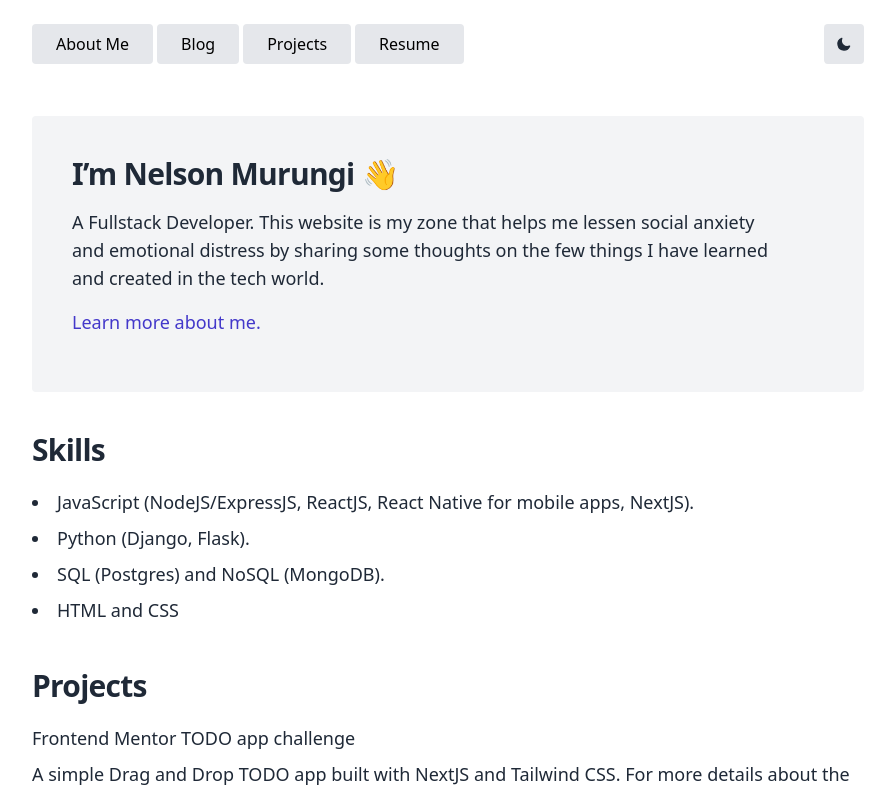
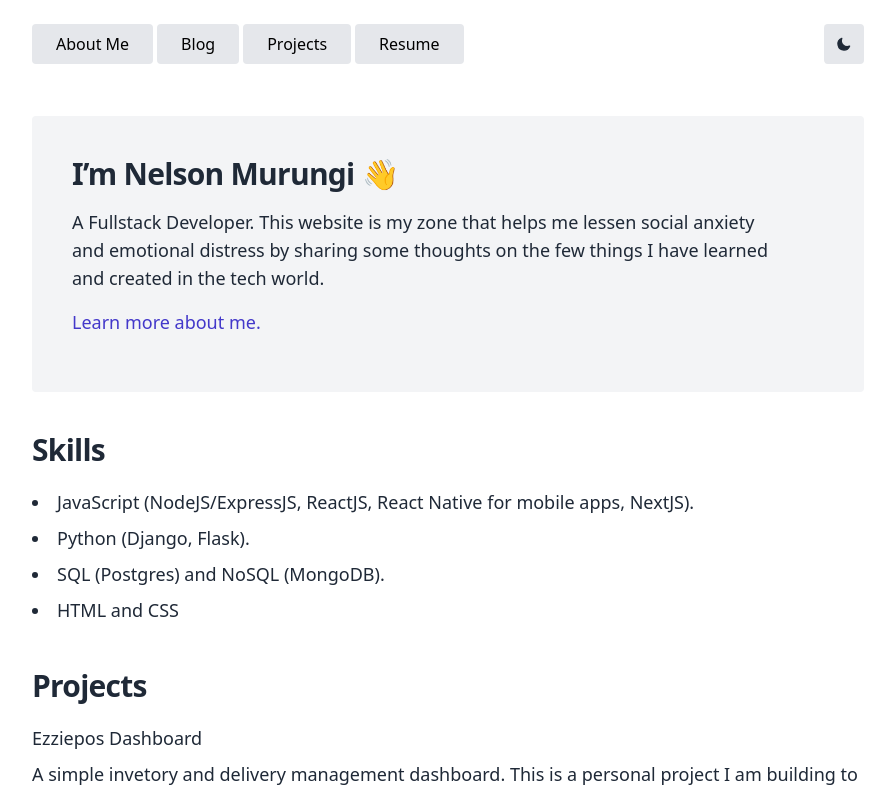
Before and after one commit to mwinel/nelsonmurungi.com, a Next.js app: page / in a window 1280 px wide. Shown: the top 800 px of the page, without its empty margins (192-1087 px from the left). Built offline with nearby package versions, Linux system fonts and the light colour scheme; what @tailwindcss/typography would draw is missing.

Commit message:
Update projects.js

```diff
--- a/data/projects.js
+++ b/data/projects.js
@@ -1,4 +1,13 @@
 export const projects = [
+  {
+    id: 4,
+    name: "Ezziepos Dashboard",
+    description:
+      "A simple invetory and delivery management dashboard. This is a personal project I am building to be powered by Big Data, AI and ML.",
+    dateCreated: "2nd February 2022",
+    repositoryURL: "https://github.com/mwinel/ezziepos.com",
+    projectURL: "https://ezziepos.vercel.app/",
+  },
   {
     id: 3,
     name: "Frontend Mentor TODO app challenge",
```
